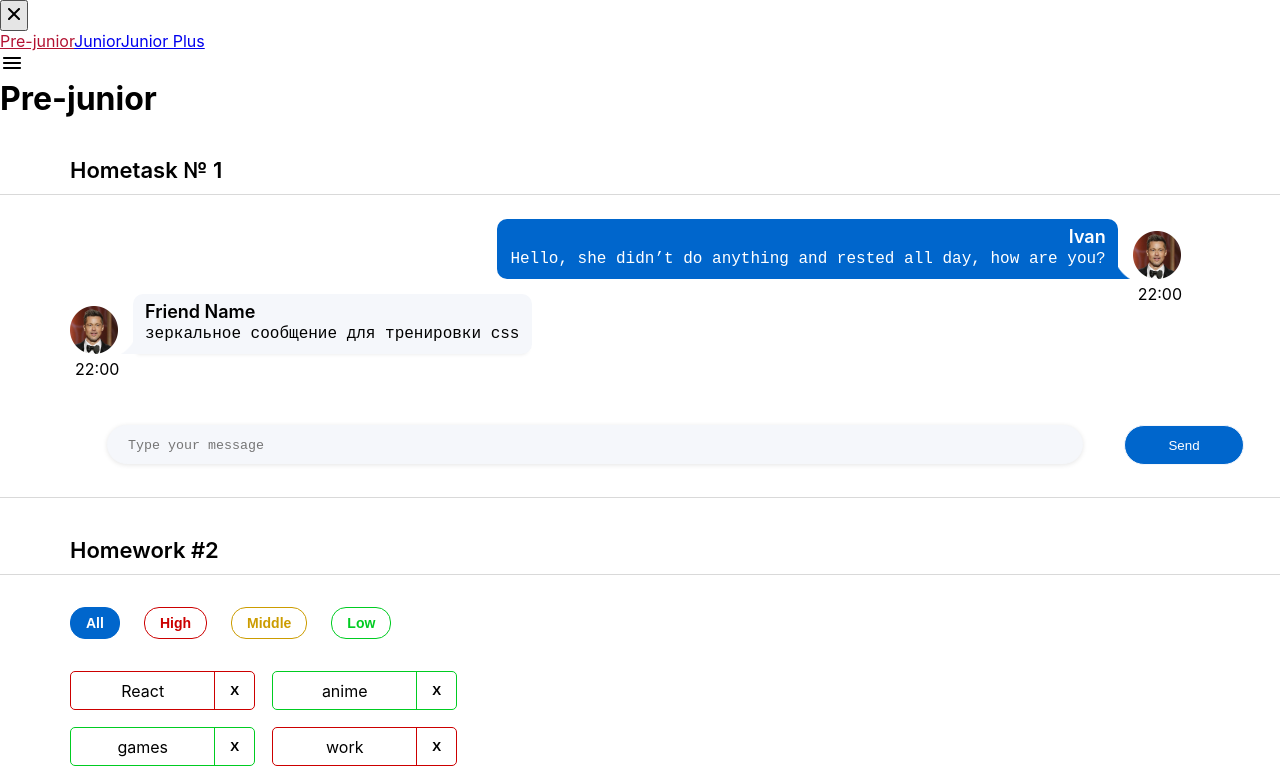
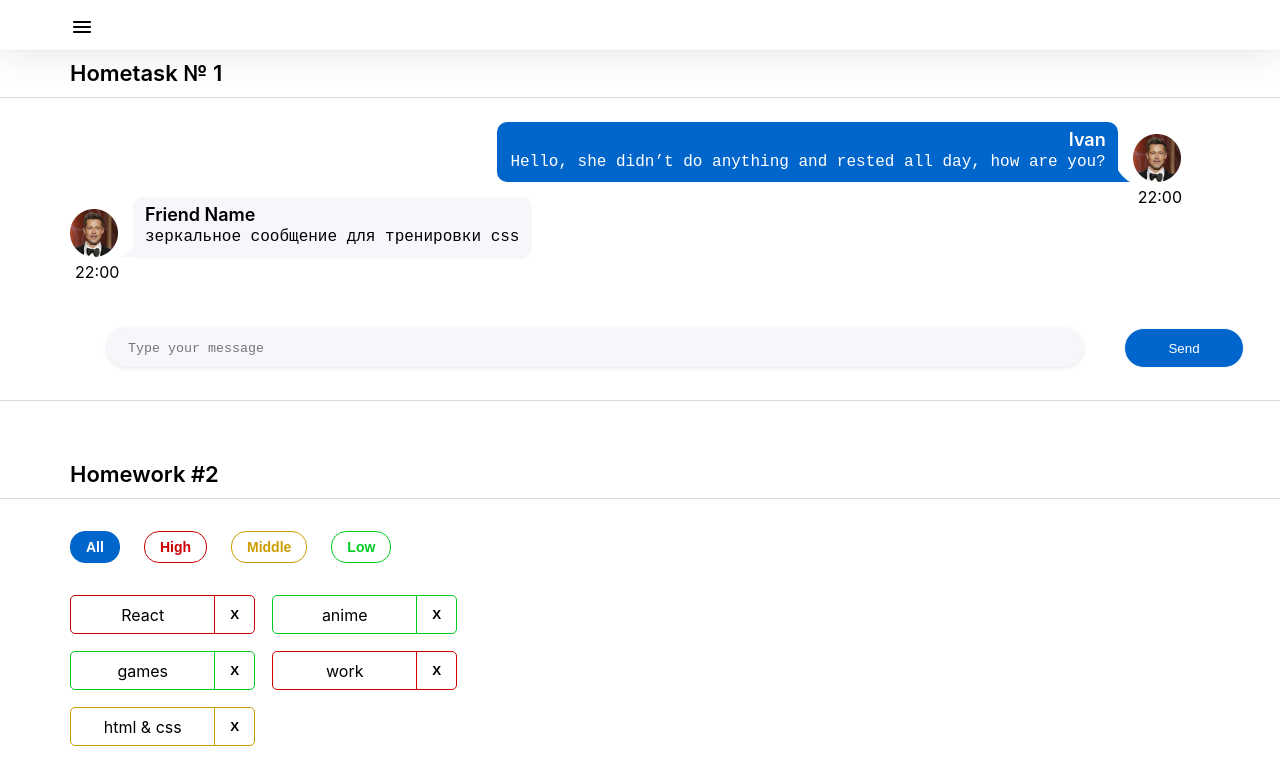
Before and after one commit to Lecser/hws2, a React (Create React App) app: page /#/pre-junior in a window 1280 px wide. Shown: the top 781 px of the page. Built offline with nearby package versions, Linux system fonts and the light colour scheme.

Commit message:
refactor

```diff
--- a/src/s1-main/App.module.css
+++ b/src/s1-main/App.module.css
@@ -6,12 +6,13 @@
 .hw {
     border-top: 1px solid #D9D9D9;
     border-bottom: 1px solid #D9D9D9;
+
 }
 
 
 .hwTitle {
     margin-left: 70px;
-    padding-top: 39px;
+    padding-top: 60px;
     padding-bottom: 10px;
     font-weight: 600;
     font-size: 22px;
--- a/src/s2-homeworks/hw05/header/Header.module.css
+++ b/src/s2-homeworks/hw05/header/Header.module.css
@@ -1,8 +1,20 @@
 .burgerMenuIcon {
+    padding-top: 15px;
+    padding-left: 70px;
 }
 
 .header {
+    height: 50px;
+    width: 100%;
+    background-color: white;
+    position: fixed;
+    z-index: 1;
+    box-shadow: 0 0 40px rgba(29, 33, 38, 0.13), 0 0 2px rgba(29, 33, 38, 0.1);
 }
 
 .header h1 {
+    position: fixed;
+    left: 1600px;
+    top: 9px;
+    font-size: 24px;
 }
--- a/src/s2-homeworks/hw05/sidebar/Sidebar.module.css
+++ b/src/s2-homeworks/hw05/sidebar/Sidebar.module.css
@@ -1,26 +1,65 @@
+
 .sidebar {
+    display: flex;
+    flex-direction: column;
+    z-index: 1000;
+    left: -100%;
+    position: fixed;
+    transition: 450ms;
+    background: #FFFFFF;
+    visibility: hidden;
 }
 
 .sidebar.open {
+    left: 0;
+    position: fixed;
+    visibility: visible;
 }
 
 .background {
+    position: fixed;
+    z-index: 3;
+    width: 1000vw;
+    height: 100vh;
+    background: #000000;
+    opacity: 0.3;
 }
 
 .nav {
+    width: 30vw;
+    height: 100vh;
+    display: flex;
+    flex-direction: column;
+    justify-content: flex-start;
+    align-items: center;
 }
 
 .nav a {
+    margin: 20px;
+    color: #000000;
+    font-style: normal;
+    font-weight: 600;
+    font-size: 22px;
+    line-height: 27px;
+    text-decoration-line: none;
 }
 
 .nav a:hover {
+    text-decoration-line: underline;
 }
 
 .nav a.active {
-color: #b31232;
+    color: #58ACFF;
 }
+
 .close {
+    align-self: flex-end;
+    width: 15%;
+    height: 60px;
+    border: none;
+    background: #FFFFFF;
 }
 
 .close img {
+
 }
```
